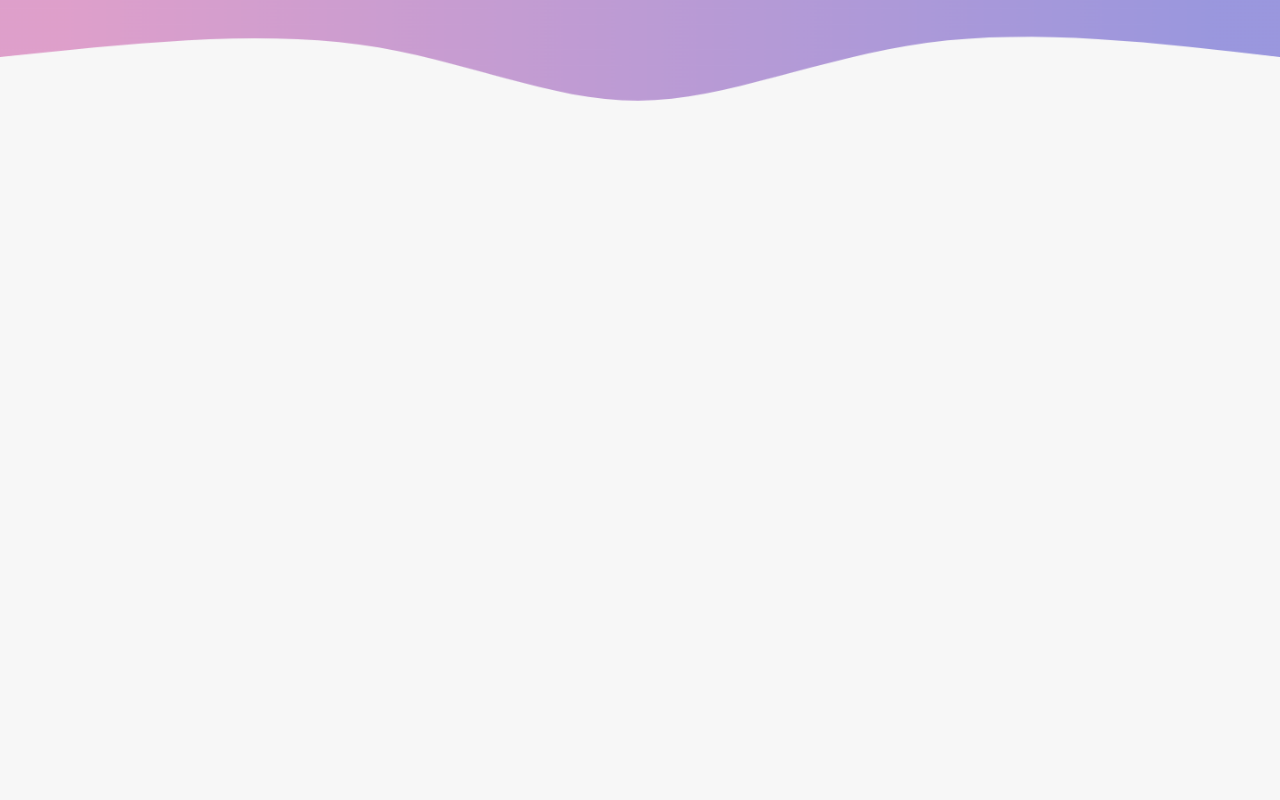
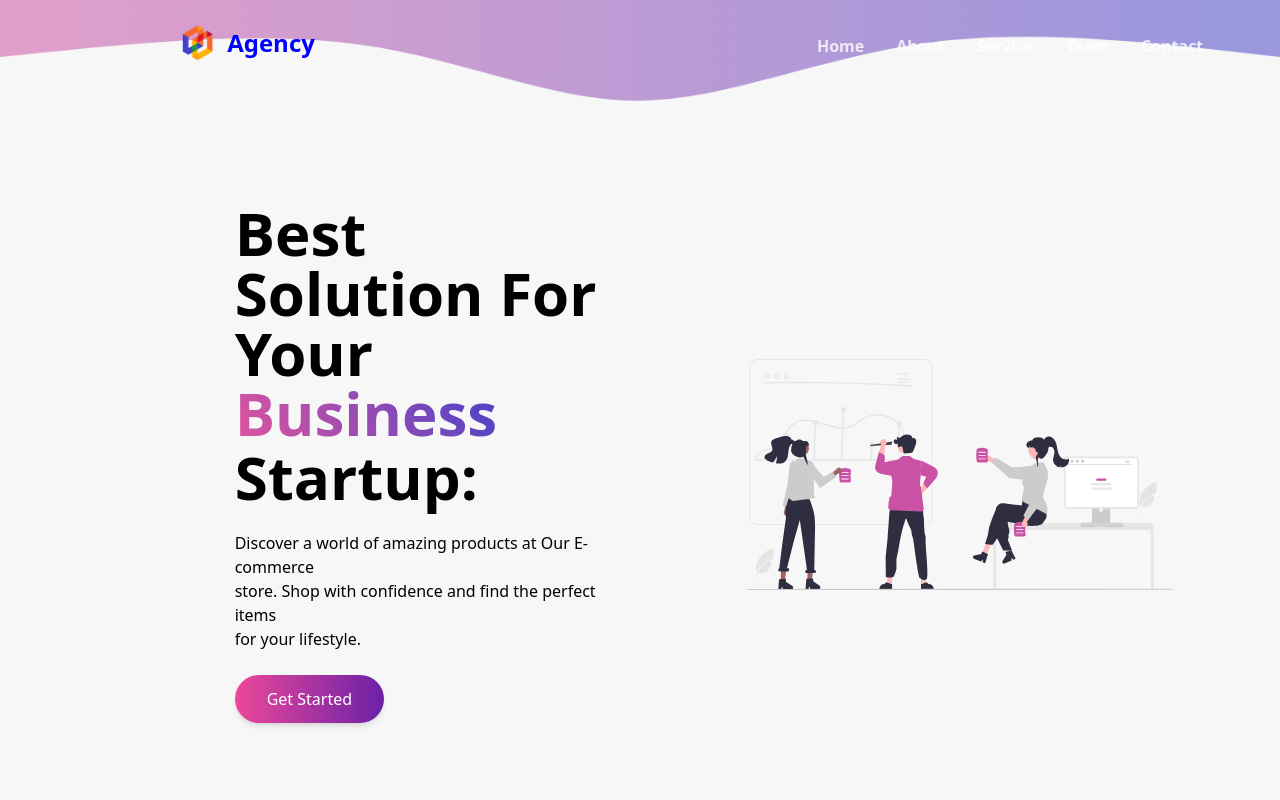
Before and after one commit to rakotoarisonlandry/Agency, a React (Vite) app: page / in a window 1280 px wide. Shown: the top 800 px of the page. Built offline with nearby package versions, Linux system fonts and the light colour scheme.

Commit message:
new commit

```diff
--- a/src/component/Service.jsx
+++ b/src/component/Service.jsx
@@ -1,13 +1,33 @@
 import React from "react";
 import ServicePage from "./ServicePage";
 import "../assets/styles/app.css";
+import { useRef } from "react";
+import { useInView } from "framer-motion";
 
 function Service() {
+  function Section({ children }) {
+    const ref = useRef(null);
+    const isInView = useInView(ref, { once: true });
+
+    return (
+      <section ref={ref}>
+        <span
+          style={{
+            transform: isInView ? "none" : "translateX(-200px)",
+            opacity: isInView ? 1 : 0,
+            transition: "all 0.9s cubic-bezier(0.17, 0.55, 0.55, 1) 0.5s",
+          }}
+        >
+          {children}
+        </span>
+      </section>
+    );
+  }
   return (
     <React.Fragment>
       <div className="text-center">
         <div className="w-1/2 mx-auto pt-16 pb-10 relative">
-          <h1 className="text-2xl font-bold" style={{ background: "linear-gradient(45deg, #e0559e, #32a7df)", WebkitBackgroundClip: "text", WebkitTextFillColor: "transparent" }}>
+          <h1 className="text-[40px] font-bold text-[#e0559e]">
             Our Best Services
           </h1>
           <div className="absolute bottom-5 m left-1/2 transform -translate-x-1/2 w-10 h-1 bg-[#c77852]"></div>
--- a/src/component/ServiceParent.jsx
+++ b/src/component/ServiceParent.jsx
@@ -23,7 +23,7 @@ function ServiceParent(){
 
     return(
         <div className="min-h-screen bg-[#f7f7f7]" style={{ width: "100%" }}>
-        <motion.img
+        {/* <motion.img
           src={blob}
           className="absolute top-[110%] left-[5%] w-[20%]"
           style={{ zIndex: "0" }}
@@ -33,9 +33,9 @@ function ServiceParent(){
             y: [0, 20, 0], // L'animation commence à y = 0, monte à y = 20, puis revient à 0
           }}
           transition={{ duration: 2, repeat: Infinity, repeatType: "reverse" }}
-        />
+        /> */}
 
-        <motion.img
+        {/* <motion.img
           src={blob1}
           className="absolute top-[160%] left-[79%] w-[20%] "
           style={{ zIndex: "0" }}
@@ -67,7 +67,7 @@ function ServiceParent(){
             y: [0, 20, 0], // L'animation commence à y = 0, monte à y = 20, puis revient à 0
           }}
           transition={{ duration: 2, repeat: Infinity, repeatType: "reverse" }}
-        ></motion.img>
+        ></motion.img> */}
         <Service />
       </div>
     )
--- a/src/component/homePage.jsx
+++ b/src/component/homePage.jsx
@@ -1,7 +1,7 @@
-import { Stack } from "@mui/system";
 import React from "react";
 import Illustration2 from "../assets/image/Home.svg";
 import { motion } from "framer-motion";
+
 
 function AnimatedText({ text, delay, gradient }) {
   return (
@@ -40,44 +40,27 @@ function AnimatedText({ text, delay, gradient }) {
 }
 
 function Home() {
-  const baseDelay = 0.2; // Adjust this delay based on your preference
-
   return (
     <React.Fragment>
-      <Stack
-        direction="row"
-        alignItems="flex-end"
-        justifyContent="center"
-        spacing="140px"
-        marginTop="100px"
-      >
-        <div
-          style={{ textAlign: "left", marginBottom: "0px", marginTop: "40px" }}
-        >
-          <h1
-            style={{ fontSize: "50px", fontWeight: "bold", lineHeight: "69px" }}
-          >
-            <AnimatedText text="Best Solution For" delay={baseDelay} />
+      <div className="flex justify-center items-center h-screen w-full">
+        <div className="w-full lg:w-[30%] mx-[10%] lg:text-left  mb-8 lg:mb-0">
+          <h1 className="text-4xl lg:text-6xl font-bold leading-10 lg:leading-14">
+            <AnimatedText text="Best Solution For" delay={0.2} />
             <br />
-            <AnimatedText text="Your" delay={baseDelay + 0.5} />
-            <AnimatedText text=" " delay={baseDelay + 1} gradient={true} />
+            <AnimatedText text="Your" delay={0.7} />
+            <AnimatedText text=" " delay={1.2} gradient={true} />
             <br />
-            <div style={{ marginTop: "4px" }}>
-              <AnimatedText text="Startup:" delay={baseDelay + 1.5} />
+            <div className="mt-1">
+              <AnimatedText text="Startup:" delay={1.7} />
             </div>
           </h1>
           <motion.p
-            style={{
-              marginTop: "30px",
-              marginBottom: "30px",
-              fontSize: "12px",
-              opacity: "0.7",
-            }}
+            className="mt-4 lg:mt-6 text-sm lg:text-base opacity-70"
             initial={{ opacity: 0 }}
             animate={{ opacity: 1 }}
             transition={{ delay: 3.5, duration: 0.4 }}
           >
-            Discover a world of amazing products at our E-commerce <br />
+            Discover a world of amazing products at Our E-commerce <br />
             store. Shop with confidence and find the perfect items <br />
             for your lifestyle.
           </motion.p>
@@ -88,26 +71,17 @@ function Home() {
             transition={{ delay: 3.7, duration: 0.4 }}
           >
             <motion.button
-              style={{
-                padding: "10px 20px",
-                background: "linear-gradient(60deg, #e0559e, #4842c8)",
-                color: "#fff",
-                border: "none",
-                borderRadius: "5px",
-                boxShadow: "0 2px 4px rgba(226, 233, 239, 0.8)", // Box shadow with the color #e2e9ef
-                marginTop: "20px",
-              }}
+              className="mt-4 lg:mt-6 px-8 py-3 rounded-full bg-gradient-to-r from-pink-500 to-purple-800 text-white shadow-md"
               initial={{ x: -500 }}
               animate={{ x: 0 }}
               transition={{ delay: 3.7, duration: 0.7 }}
-              className=" my-[0px] font-bold text-[#fff] px-[30px] py-[11px] rounded-[7px]"
             >
               Get Started
             </motion.button>
           </motion.a>
         </div>
         <motion.div
-          style={{ marginBottom: "2px" }}
+          className="hidden lg:block w-1/3 mt-4 lg:mt-6"
           initial={{ opacity: 0 }}
           animate={{ opacity: 1 }}
           transition={{ delay: 0.5, duration: 2 }}
@@ -115,11 +89,10 @@ function Home() {
           <img
             src={Illustration2}
             alt="Illustration"
-            width="650px"
-            height="1100px"
+            className="w-full h-auto"
           />
         </motion.div>
-      </Stack>
+      </div>
     </React.Fragment>
   );
 }
```
